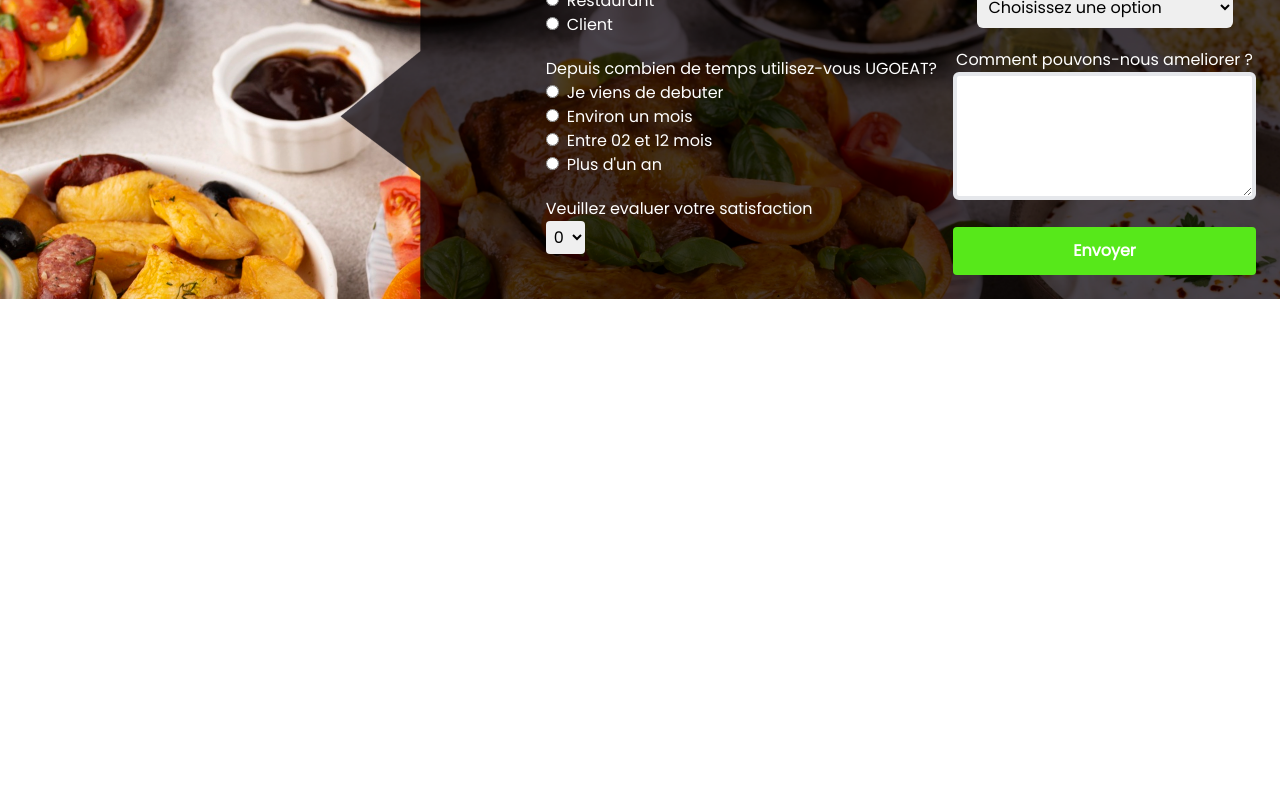
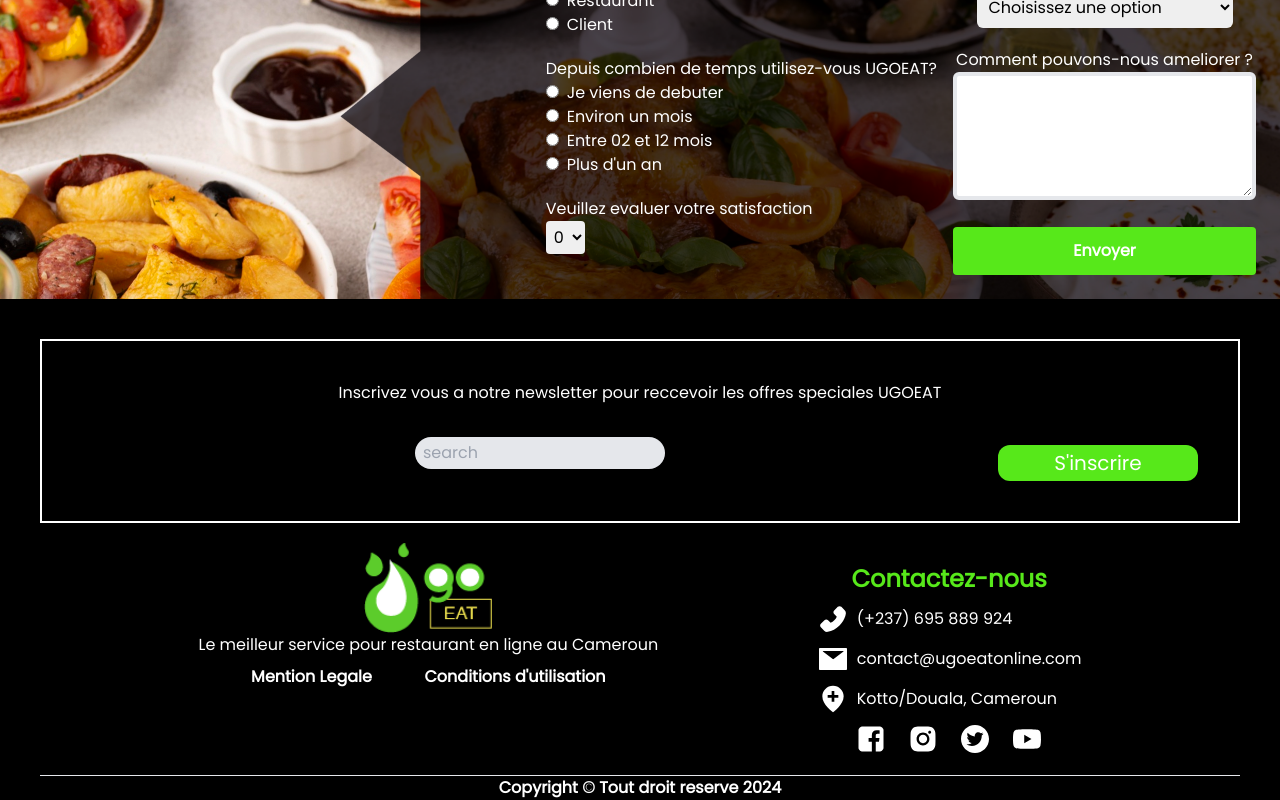
Before and after one commit to UGOEAT-Dev/Ugoeat-WebFront, a React (Vite) app: page / in a window 1280 px wide. Shown: the part 2686-3486 px from the top of the page. Before the commit the page ends 2985 px from the top, so only its background shows below. Built offline with nearby package versions, Linux system fonts and the light colour scheme.

Commit message:
Ajout du footer

```diff
--- a/src/components/Input.jsx
+++ b/src/components/Input.jsx
@@ -1,5 +1,5 @@
 
-function Input({icon, onChange = null}, props)
+function Input({icon = null, onChange = null}, props)
 {
     return (
         <div className="rounded-full mx-auto flex items-center bg-gray-200 w-[250px] p-1">
--- a/src/pages/root/Root.jsx
+++ b/src/pages/root/Root.jsx
@@ -1,7 +1,7 @@
 import {Outlet} from "react-router-dom";
 import Header from "./components/Header.jsx";
+import Footer from "./components/Footer.jsx";
 import './root.scss'
-import {useEffect} from "react";
 
 /**
  * Represent The base of the web Application
@@ -12,5 +12,6 @@
     return <>
         <Header/>
         <main><Outlet/></main>
+        <Footer />
     </>
 }
--- /dev/null
+++ b/src/pages/root/components/Footer.jsx
@@ -0,0 +1,58 @@
+import NewsLetter from "./NewsLetter.jsx";
+import logoImg from "../../../assets/images/logo-white.png"
+import {
+    AiFillFacebook,
+    AiFillInstagram,
+    AiFillMail,
+    AiFillPhone,
+    AiFillTwitterCircle,
+    AiFillYoutube
+} from "react-icons/ai";
+import {BiSolidLocationPlus} from "react-icons/bi";
+import {NavLink} from "react-router-dom";
+
+
+const TEL = "(+237) 695 889 924"
+const EMAIL = "contact@ugoeatonline.com"
+const LOCATION = "Kotto/Douala, Cameroun"
+
+function Footer()
+{
+    return (
+        <footer className="flex flex-col px-5 md:px-10 space-y-5 bg-black text-white pt-10">
+            <NewsLetter className="border-2 border-white"/>
+            <div className="flex flex-col md:flex-row justify-evenly my-5 space-y-5">
+                <div className="text-center">
+                    <img src={logoImg} className="m-auto" width="128px" alt="logo"/>
+                    <p>Le meilleur service pour restaurant en ligne au Cameroun</p>
+                    <div className="flex flex-col md:flex-row mt-2 justify-evenly font-bold">
+                        <p className="hover:text-green-400"><NavLink to={'#'}>Mention Legale</NavLink></p>
+                        <p className="hover:text-green-400"><NavLink to={'#'}>Conditions d&apos;utilisation</NavLink></p>
+                    </div>
+                </div>
+                <div>
+                    <h3 className="text-2xl text-center text-green font-bold">Contactez-nous</h3>
+                    <div className="mt-2">
+                        <ul className="w-fit mx-auto list-none space-y-2 ">
+                            <li><a href="#" className="flex items-center space-x-2"><AiFillPhone size={32}/> <span>{TEL}</span></a></li>
+                            <li><a href="#" className="flex items-center space-x-2"><AiFillMail size={32}/> <span>{EMAIL}</span></a></li>
+                            <li><a href="#" className="flex items-center space-x-2"><BiSolidLocationPlus size={32}/> <span>{LOCATION}</span></a></li>
+                            <li className="flex items-center justify-center space-x-5">
+                                <a href="#"><AiFillFacebook size="32px" className="rounded-full"/></a>
+                                <a href="#"><AiFillInstagram size="32px" className="rounded-full"/></a>
+                                <a href="#"><AiFillTwitterCircle size="32px" className="rounded-full"/></a>
+                                <a href="#"><AiFillYoutube size="32px" className="rounded-full"/></a>
+                            </li>
+                        </ul>
+                    </div>
+                </div>
+            </div>
+            <div className="text-center font-bold">
+                <hr />
+                <span>Copyright &copy; Tout droit reserve {new Date().getFullYear() }</span>
+            </div>
+        </footer>
+    )
+}
+
+export default Footer
--- /dev/null
+++ b/src/pages/root/components/NewsLetter.jsx
@@ -0,0 +1,16 @@
+import Input from "../../../components/Input.jsx";
+
+function NewsLetter({className = "", onEmailChanged = null, onSubmit = null})
+{
+    return (
+        <form className={"p-10 space-y-5 " + className} id="formNewsLetter" action="#">
+            <p className="text-center">Inscrivez vous a notre newsletter pour reccevoir les offres speciales UGOEAT</p>
+            <div className="flex flex-col md:flex-row space-y-5 justify-center text-black items-center">
+                <Input onChange={onEmailChanged}/>
+                <button className="bg-green text-white rounded-xl text-xl p-1 w-full md:w-[200px]" type="submit" onClick={onSubmit}>S&apos;inscrire</button>
+            </div>
+        </form>
+    )
+}
+
+export default NewsLetter
```
